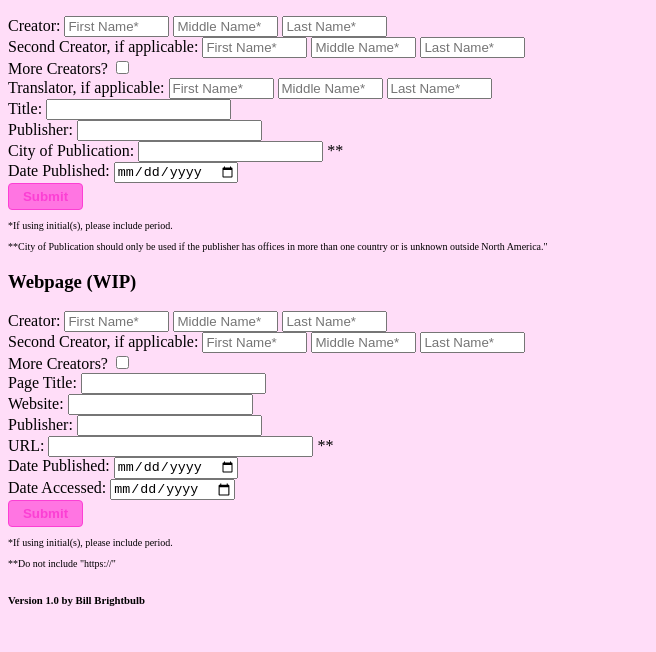
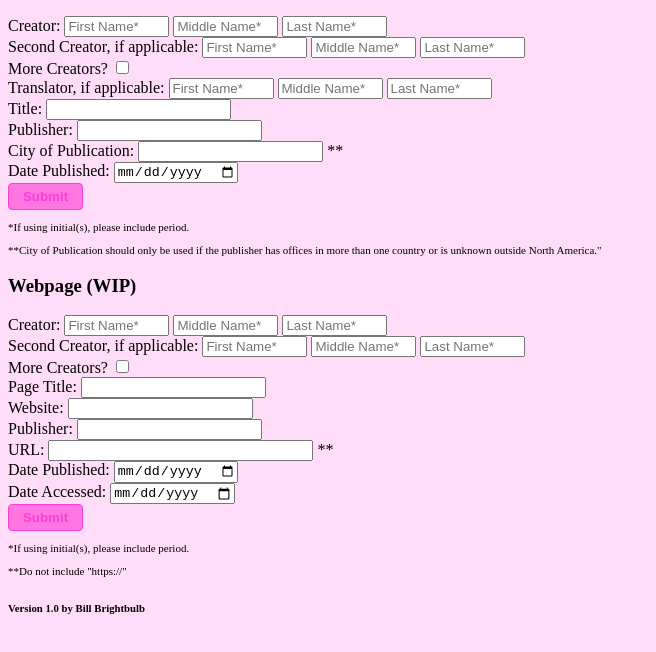
Before and after one commit to PigLuver3/bibliography, a plain HTML site: page index.html in a window 1280 px wide. Shown: the part 92-744 px from the top of the page, without its empty margins (0-656 px from the left). Drawn offline with Linux system fonts and the light colour scheme.

Commit message:
Web almost working

```diff
--- a/index.html
+++ b/index.html
@@ -16,7 +16,7 @@ a i {
 	font-size: 12px;
 }
 p {
-	font-size: 10px;
+	font-size: 11px;
 }
 .buttonStyle {
 	border-radius: 4px;
```
